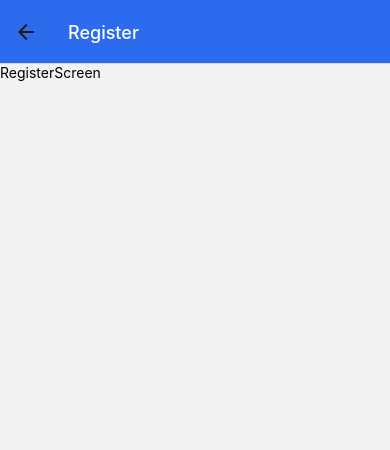
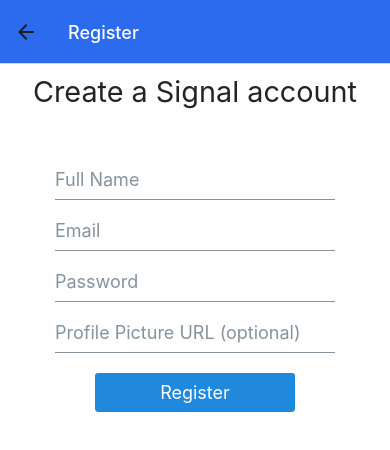
Before and after one commit to stumey/Signal-CLONE, a React Native app: screen /Register in a window 390 px wide. Shown: the top 450 px of the page. Built offline with nearby package versions, Linux system fonts and the light colour scheme.

Commit message:
Register screen pretty much implemented

```diff
--- a/screens/RegisterScreen.js
+++ b/screens/RegisterScreen.js
@@ -1,14 +1,82 @@
-import { StyleSheet, Text, View } from 'react-native'
-import React from 'react'
+import { KeyboardAvoidingView, StyleSheet, View } from 'react-native'
+import { Button, Input, Text } from 'react-native-elements'
+import { React, useLayoutEffect, useState } from 'react'
+import { StatusBar } from 'expo-status-bar'
 
 const RegisterScreen = ({ navigation }) => {
+  const [name, setName] = useState("");
+  const [email, setEmail] = useState("");
+  const [password, setPassword] = useState("");
+  const [imageUrl, setImageUrl] = useState("");
+
+  useLayoutEffect(() => {
+    navigation.setOptions({
+        headerBackTitle: "Back to Login",
+    });
+  }), [navigation]
+
+  const register = () => {
+
+  };
   return (
-    <View>
-      <Text>RegisterScreen</Text>
-    </View>
+    <KeyboardAvoidingView behavior='padding' style={styles.container}>
+      <StatusBar style="light" />
+      <Text h3 style={{ marginBottom: 50 }}>
+        Create a Signal account
+      </Text>
+      <View style={styles.inputContainer}>
+        <Input
+            placeholder="Full Name"
+            autoFocus type="text"
+            value={name}
+            onChangeText={(text) => setName(text)}
+        />
+        <Input
+            placeholder="Email"
+            type="email"
+            value={email}
+            onChangeText={(text) => setEmail(text)}
+        />
+        <Input
+            placeholder="Password"
+            type="password"
+            secureTextEntry
+            value={password}
+            onChangeText={(text) => setPassword(text)}
+        />
+        <Input
+            placeholder="Profile Picture URL (optional)"
+            type="text"
+            value={imageUrl}
+            onChangeText={(text) => setImageUrl(text)}
+            onSubmitEditing={register}
+        />
+      </View>
+
+      <Button
+        style={styles.button}
+        title="Register"
+        onPress={register}
+      />
+      <View stlye={{ height: 100 }} />
+    </KeyboardAvoidingView>
   )
 }
 
 export default RegisterScreen
 
-const styles = StyleSheet.create({})
+const styles = StyleSheet.create({
+    container: {
+        flex: 1,
+        alignItems: "center",
+        padding: 10,
+        backgroundColor: "white"
+    },
+    inputContainer: {
+        width: 300,
+    },
+    button: {
+        width: 200,
+        marginTop: 10,
+    }
+})
```
